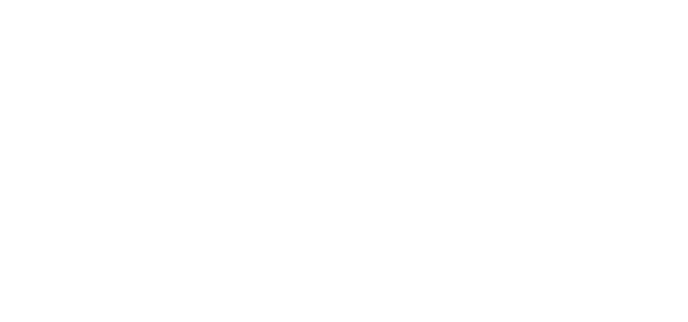
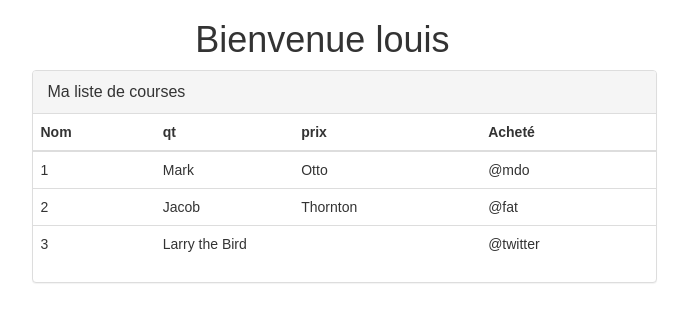
Before and after one commit to louis1509/projetCourseListe, a React (Create React App) app in the folder frontend/: page /Courses in a window 1280 px wide. Shown: the top 322 px of the page, without its empty margins (296-984 px from the left). Built offline with nearby package versions, Linux system fonts and the light colour scheme.

Commit message:
[FRONT & BACK] advance on login and registration and provisions page

```diff
--- a/frontend/package.json
+++ b/frontend/package.json
@@ -6,6 +6,7 @@
     "axios": "^0.18.0",
     "react": "^16.4.1",
     "react-bootstrap": "^0.32.1",
+    "react-cookie": "^2.2.0",
     "react-dom": "^16.4.1",
     "react-router": "^4.3.1",
     "react-router-dom": "^4.3.1",
--- a/frontend/src/App.js
+++ b/frontend/src/App.js
@@ -2,11 +2,14 @@ import React, { Component } from 'react';
 import logo from './logo.svg';
 import './App.css';
 import RoutesApp from './routes/Routes';
+import { CookiesProvider } from 'react-cookie';
 
 class App extends Component {
   render() {
     return (
+    <CookiesProvider>
       <RoutesApp/>
+    </CookiesProvider>
     );
   }
 }
--- /dev/null
+++ b/frontend/src/components/courses/Courses.css
@@ -0,0 +1,5 @@
+
+
+#courses-container-panel-body{
+	padding: 0;
+}
--- a/frontend/src/components/courses/Courses.js
+++ b/frontend/src/components/courses/Courses.js
@@ -0,0 +1,82 @@
+'use strict';
+
+import React, {Component} from 'react';
+import { Row, Col, Panel, Table} from 'react-bootstrap';
+
+import './Courses.css';
+
+
+const numbers = [1, 2, 3, 4, 5];
+const listItems = numbers.map((number) =>
+	  <li>{number}</li>
+	);
+class Courses extends React.Component{
+
+	constructor(props, context){
+		super(props, context);
+		this.state = {
+			nom : 'louis'
+		}
+	}
+
+	render(){
+		return(
+
+			<div id="coursesContainer">
+				 <Row className="show-grid">
+	                 <Col sm={6} smOffset={3}>
+	                 	<Row>
+	                 		<Col sm={6} smOffset={3}>
+								<h1>Bienvenue {this.state.nom}</h1>
+							</Col>
+						</Row>
+						<Panel id="courses-container-panel" defaultExpanded>
+				          <Panel.Heading>
+				            <Panel.Title toggle>
+				              Ma liste de courses
+				            </Panel.Title>
+				          </Panel.Heading>
+				          <Panel.Collapse>
+				            <Panel.Body id="courses-container-panel-body">
+				              {/*<ul>{listItems}</ul> */}
+								<Table id="tableCourses" responsive>
+								  <thead>
+								    <tr>
+								      <th class="col-1">Nom</th>
+								      <th class="col-3">qt</th>
+								      <th class="col-3">prix</th>
+								      <th class="col-5">Acheté</th>
+								    </tr>
+								  </thead>
+								  <tbody>
+								    <tr>
+								      <td>1</td>
+								      <td>Mark</td>
+								      <td>Otto</td>
+								      <td>@mdo</td>
+								    </tr>
+								    <tr>
+								      <td>2</td>
+								      <td>Jacob</td>
+								      <td>Thornton</td>
+								      <td>@fat</td>
+								    </tr>
+								    <tr>
+								      <td>3</td>
+								      <td colSpan="2">Larry the Bird</td>
+								      <td>@twitter</td>
+								    </tr>
+								  </tbody>
+								</Table>
+
+				            </Panel.Body>
+				          </Panel.Collapse>
+				        </Panel>
+
+					</Col>
+				</Row>
+			</div>
+		);
+	}
+}
+export default Courses;
--- a/frontend/src/routes/Routes.js
+++ b/frontend/src/routes/Routes.js
@@ -1,13 +1,43 @@
 import React, {Component} from 'react';
-import { BrowserRouter as Router, Switch, Route, Link } from 'react-router-dom';
+import { BrowserRouter as Router, Switch, Route, Link, Redirect } from 'react-router-dom';
 import LogonContainer from "../components/login/LogonContainer";
+import Courses from '../components/courses/Courses';
+
+	const isAuthenticated = {
+
+		isAuthenticated: false,
+		check(){
+			console.log('checking...');
+			if(getCook('token'))this.isAuthenticated =true;
+			else this.isAuthenticated = true;
+		}
+	}
+
+	function getCook(cookiename)  {
+	  // Get name followed by anything except a semicolon
+	  var cookiestring=RegExp(""+cookiename+"[^;]+").exec(document.cookie);
+	  // Return everything after the equal sign, or an empty string if the cookie name not found
+	  return decodeURIComponent(!!cookiestring ? cookiestring.toString().replace(/^[^=]+./,"") : "");
+	  }
+
+	//It has the same API as <Route />
+	//It renders a </Route> and âsses all the props through it
+	//It checks if the user is authenticad, if they are
+	// it rendeers the "component" prop, if not, it redirects the user to login
+	const PrivateRoute = ({ component: Component, ...rest }) => (
+	  <Route {...rest} render={(props) => (isAuthenticated.isAuthenticated === true ? <Component {...props} />: <Redirect to='/login' />
+	  )} />
+	)
 
 
 
 class RoutesApp extends React.Component{
 	constructor (props, context){
 		super(props, context);
+		isAuthenticated.check();
 	}
+
+
 
 	render(){
 		return(
@@ -15,6 +45,7 @@ class RoutesApp extends React.Component{
 				<div>
 	               <Switch>
 	                  <Route exact path='/Login' component={LogonContainer} />
+	                  <PrivateRoute path ='/Courses' component={Courses} />
 	               </Switch>
 	            </div>
 			</Router>
```
Also changed, not shown: 2 other files (tests, documents, lock files or other folders).
